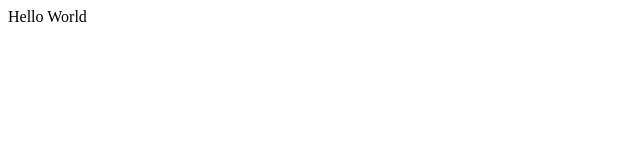
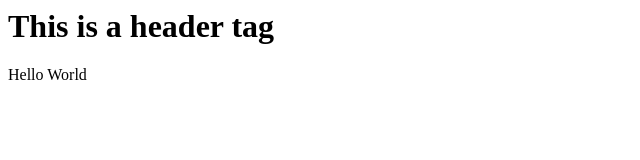
Before and after one commit to DevOpsNotes/web-project, a plain HTML site: page index.html in a window 1280 px wide. Shown: the whole page, without its empty margins (0-640 px from the left). Drawn offline with Linux system fonts and the light colour scheme.

Commit message:
Added a header tag

```diff
--- a/index.html
+++ b/index.html
@@ -2,5 +2,6 @@
 <head>
 <title>Web Page</title>
 </head>
+<h1>This is a header tag</h1>
 <body>Hello World</body>
 </html>
```
